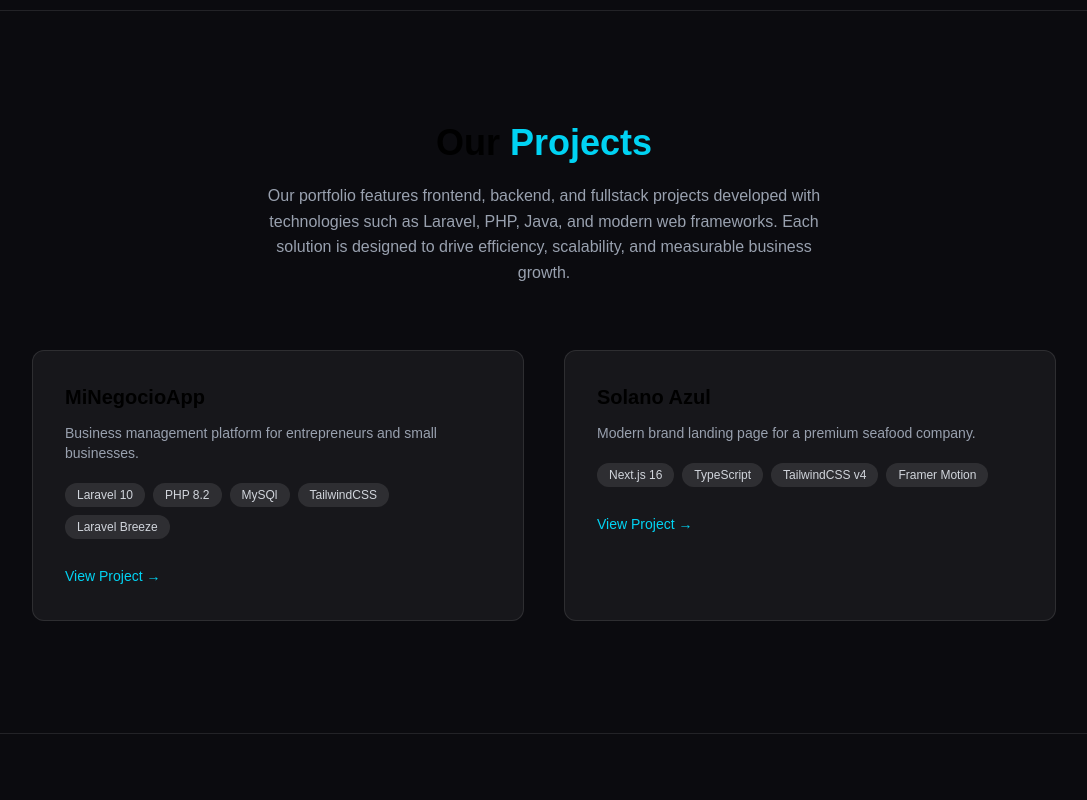
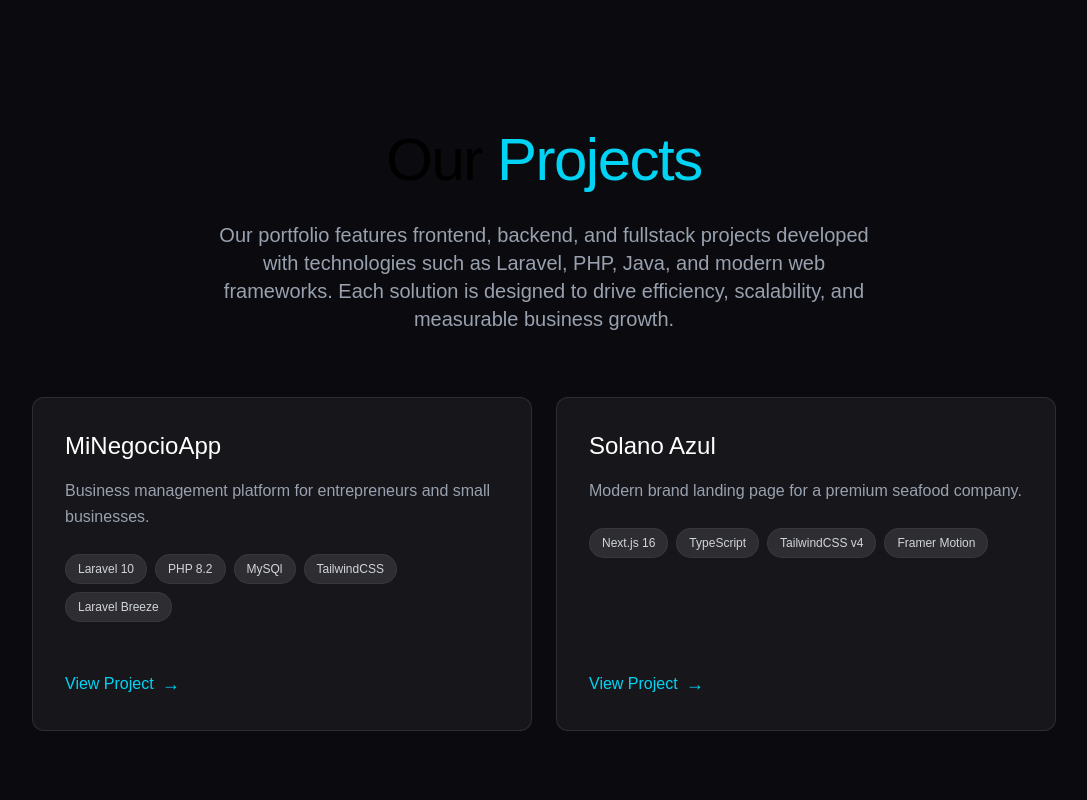
Before and after one commit to julianaherrera1/digital-systems-agency, a Next.js app: page / in a window 1280 px wide. Shown: the part 3420-4220 px from the top of the page, without its empty margins (96-1183 px from the left). Built offline with nearby package versions, Linux system fonts and the light colour scheme.

Commit message:
refactor(projects): improve visual design

```diff
--- a/components/sections/Projects.tsx
+++ b/components/sections/Projects.tsx
@@ -52,55 +52,61 @@
   const [selectedProject, setSelectedProject] = useState<Project | null>(null);
 
   return (
-    <section id="projects" className="py-28 px-6 border-t border-white/10">
-      <div className="max-w-5xl mx-auto">
+    <section id="projects" className="relative py-28 px-6 overflow-hidden">
+      {/* Background glow */}
+      <div className="absolute inset-0 -z-10 bg-[radial-gradient(circle_at_center,rgba(34,211,238,0.3), transparent_70%)]" />
 
-        {/* Title */}
-        <div className="text-center mb-16">
-          <h2 className="text-3xl md:text-4xl font-bold">
-            Our <span className="text-cyan-400">Projects</span>
-          </h2>
-          <p className="mt-5 text-gray-400 max-w-xl mx-auto">
-            Our portfolio features frontend, backend, and fullstack projects developed with technologies such as Laravel, PHP, Java, and modern web frameworks. Each solution is designed to drive efficiency, scalability, and measurable business growth.
-          </p>
-        </div>
+      <div className="max-w-5xl mx-auto text-center">
+
+        {/* Headline */}
+        <h2 className="text-4xl md:text-6xl lg:text-6xl font-light leading-tight tracking-tight">
+          Our{" "}
+          <span className="text-cyan-400">
+            Projects
+          </span>
+        </h2>
+
+        {/* Subheadline */}
+        <p className="mt-6 text-lg md:text-xl text-gray-400 max-w-2xl mx-auto">
+          Our portfolio features frontend, backend, and fullstack projects developed with technologies such as Laravel, PHP, Java, and modern web frameworks. Each solution is designed to drive efficiency, scalability, and measurable business growth.
+        </p>
 
         {/* Grid */}
-        <div className="grid md:grid-cols-2 gap-10 justify-center">
-
+        <div className="mt-16 grid md:grid-cols-2 gap-6 justify-center">
           {projects.map((project, index) => (
             <div
               key={index}
-              className="bg-white/5 border border-white/10 rounded-xl p-8 hover:border-cyan-400/40 transition"
+              className="bg-white/5 border border-white/10 rounded-xl p-8 hover:border-cyan-400/50 hover:bg-white/[0.07] transition-all duration-300 text-left flex flex-col h-full"
             >
-              <h3 className="text-xl font-semibold mb-3">
+              <h3 className="text-2xl font-light text-white mb-4">
                 {project.title}
               </h3>
 
-              <p className="text-gray-400 mb-5 text-sm">
+              <p className="text-gray-400 leading-relaxed mb-6">
                 {project.description}
               </p>
 
-              <div className="flex flex-wrap gap-2 mb-6">
+              <div className="flex flex-wrap gap-2 mb-8">
                 {project.technologies.map((tech, i) => (
                   <span
                     key={i}
-                    className="text-xs bg-white/10 px-3 py-1 rounded-full text-gray-300"
+                    className="text-xs bg-white/10 px-3 py-1.5 rounded-full text-gray-300 border border-white/5"
                   >
                     {tech}
                   </span>
                 ))}
               </div>
 
+              {/* Botón con mt-auto para que siempre se mantenga abajo */}
               <button
                 onClick={() => setSelectedProject(project)}
-                className="text-cyan-400 text-sm font-medium hover:underline"
+                className="inline-flex items-center gap-2 text-cyan-400 font-medium hover:gap-3 transition-all duration-300 mt-auto pt-4"
               >
-                View Project →
+                View Project
+                <span className="text-lg">→</span>
               </button>
             </div>
           ))}
-
         </div>
       </div>
 
@@ -110,7 +116,7 @@
           <div className="bg-[#111827] max-w-lg w-full p-8 rounded-xl border border-white/10 relative">
             <button
               onClick={() => setSelectedProject(null)}
-              className="absolute top-4 right-4 text-gray-400"
+              className="absolute top-4 right-4 text-gray-400 hover:text-white transition-colors"
             >
               ✕
             </button>
@@ -119,7 +125,7 @@
               {selectedProject.title}
             </h3>
 
-            <p className="text-gray-400 mb-6 text-sm">
+            <p className="text-gray-400 mb-6 text-sm whitespace-pre-line leading-relaxed">
               {selectedProject.details}
             </p>
 
```
